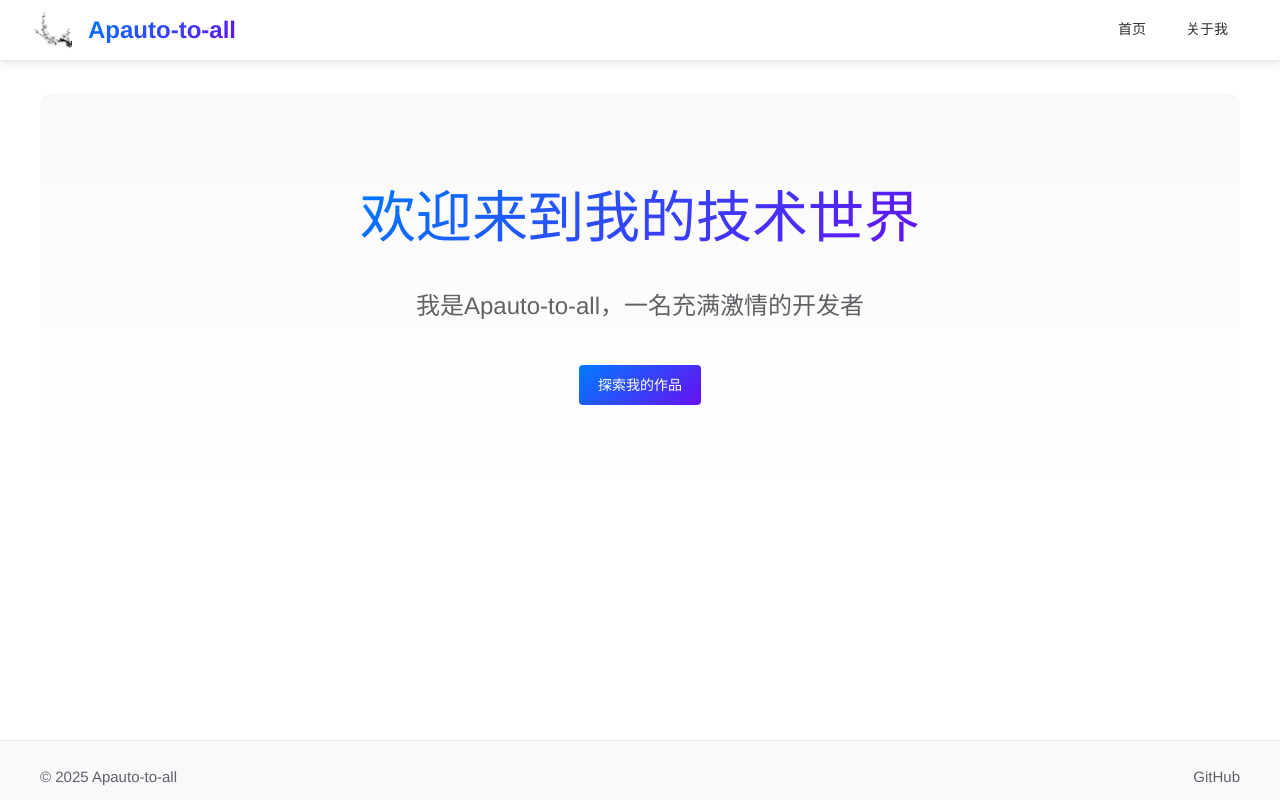
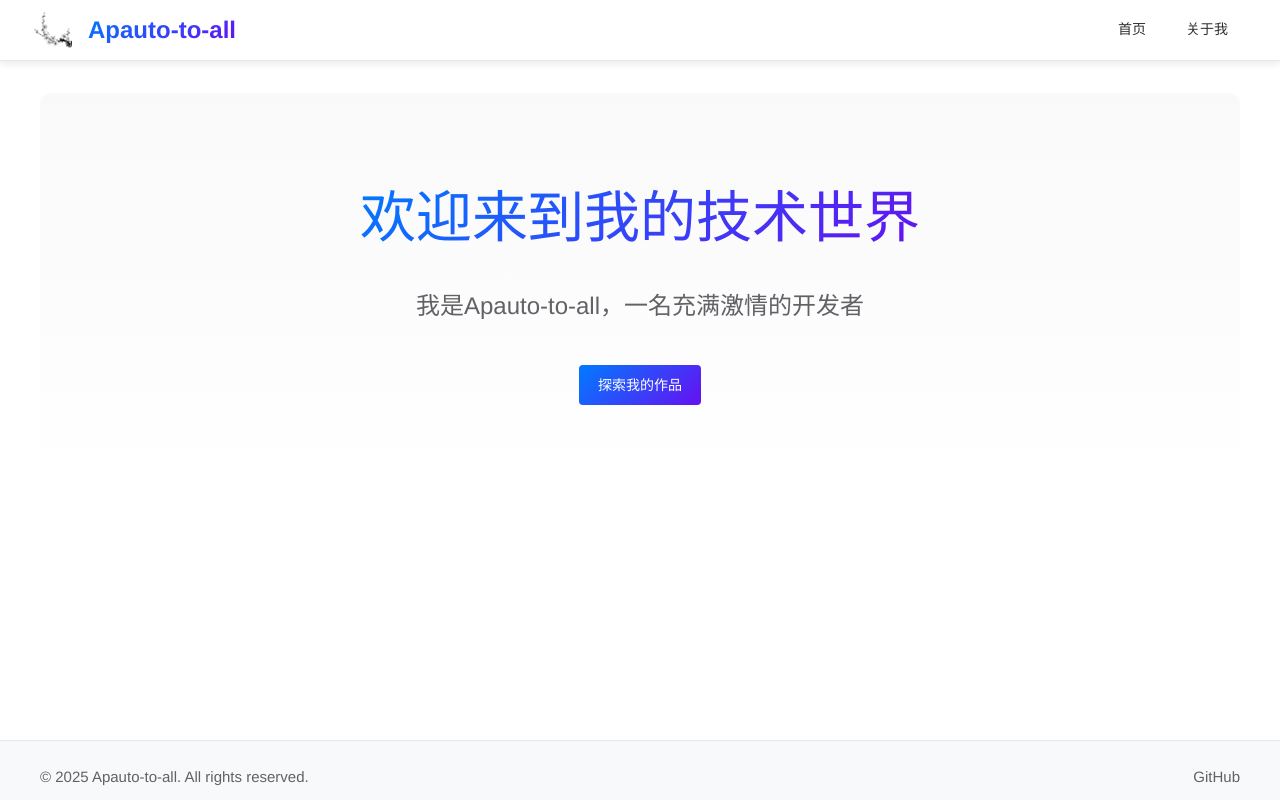
Before and after one commit to Apauto-to-all/Apauto-to-all.github.io, a Vue app: page / in a window 1280 px wide. Built offline with nearby package versions, Linux system fonts and the light colour scheme.

Commit message:
更新版权信息，添加“All rights reserved.”声明

```diff
--- a/src/App.vue
+++ b/src/App.vue
@@ -29,7 +29,7 @@ import zhCn from 'element-plus/es/locale/lang/zh-cn'
       <el-footer class="app-footer">
         <div class="footer-content">
           <div class="footer-copyright">
-            <p>© 2025 Apauto-to-all</p>
+            <p>© 2025 Apauto-to-all. All rights reserved.</p>
           </div>
           <div class="footer-links">
             <a href="https://github.com/apauto-to-all" target="_blank" class="footer-link">
```
